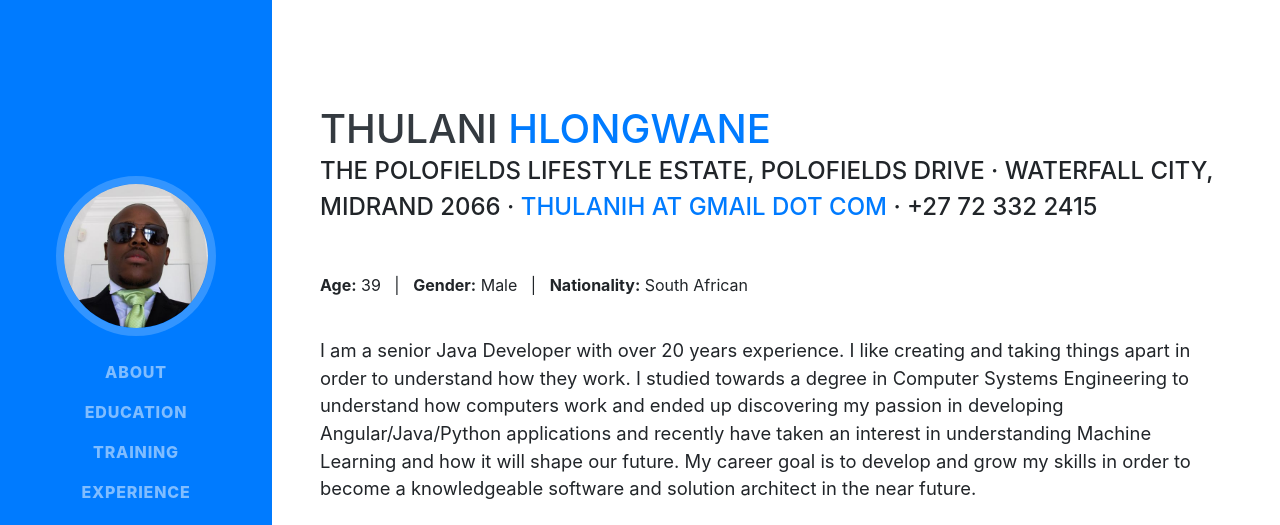
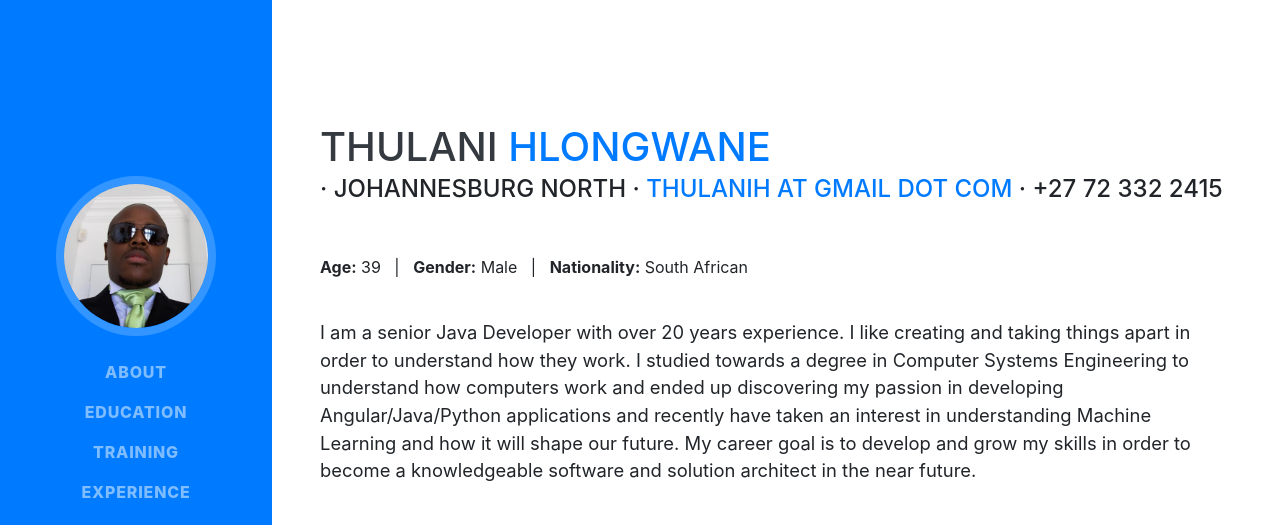
Before and after one commit to Thulani/thulani.github.io, a website with bundled scripts: page index.html in a window 1280 px wide. Shown: the top 525 px of the page. Built offline with nearby package versions, Linux system fonts and the light colour scheme; a web font is replaced by a local one.

Commit message:
Update index.html

```diff
--- a/index.html
+++ b/index.html
@@ -68,7 +68,7 @@
             <h1 class="mb-0">Thulani
                 <span class="text-primary">Hlongwane</span>
             </h1>
-            <div class="subheading mb-5">The Polofields Lifestyle Estate, Polofields Drive · Waterfall City, Midrand 2066 ·
+            <div class="subheading mb-5">· Johannesburg North ·
                 <a href="mailto:name@email.com">thulanih at gmail dot com</a> · +27 72 332 2415
             </div>
             <p>
```
